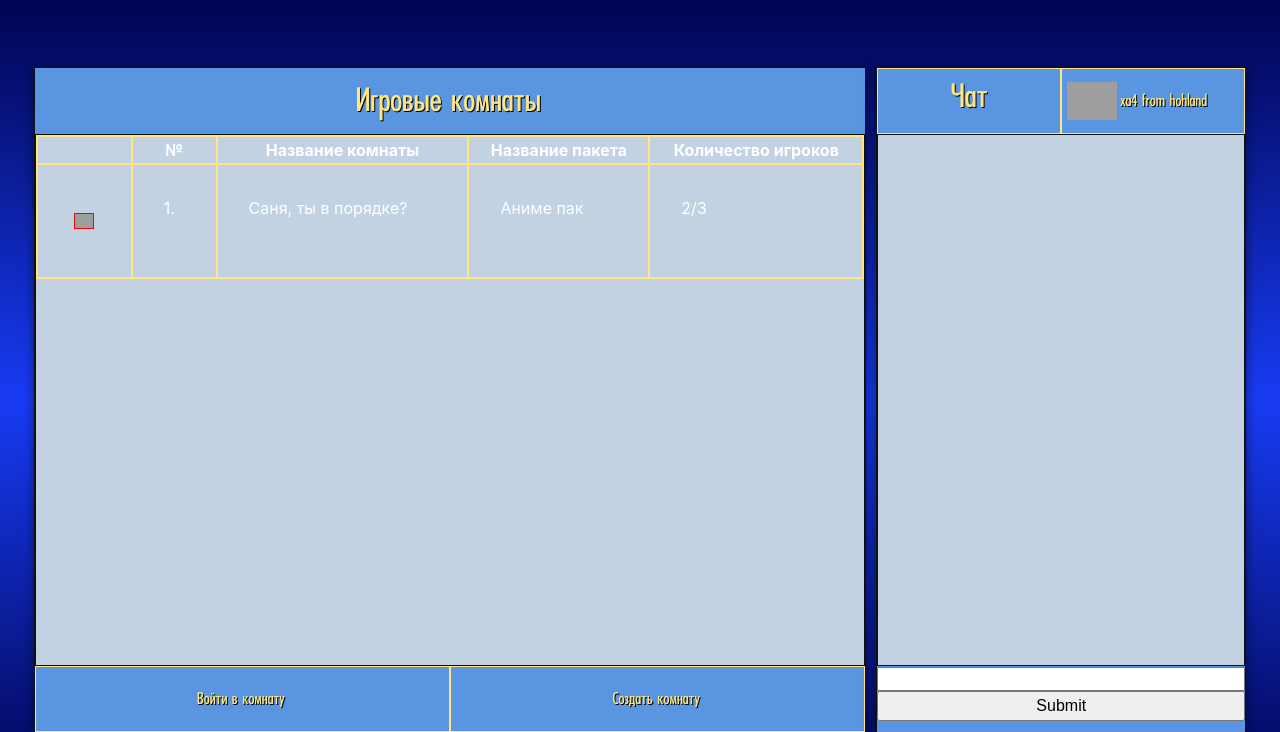
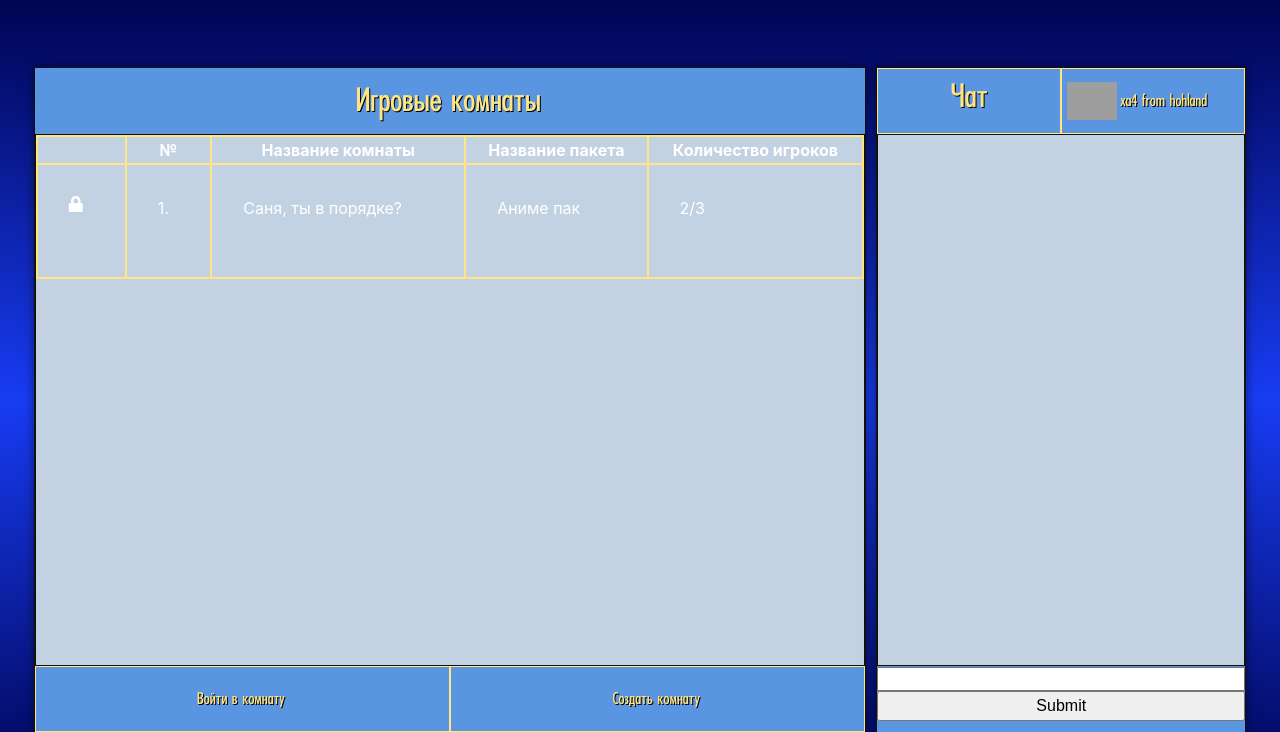
Before and after one commit to gurland/SIGame_web, a Flask app: template templates/game.html in a window 1280 px wide. Shown: the top 732 px of the page. Run offline with Flask 2, Linux system fonts and the light colour scheme; the template is opened without the code that fills it, so the values that code supplies are empty; some libraries are stand-ins or nearby versions; grey boxes are pictures that could not be loaded.

Commit message:
Fix lock glyph

```diff
--- a/templates/game.html
+++ b/templates/game.html
@@ -24,7 +24,7 @@
                                 </tr>
                                 <tr class="room">
                                     <!--<div class="room">-->
-                                        <td><div class="room-el"><img  id="lock-img" src="{{ url_for('static', filename='img/lock.png') }}" alt="Комната защищена паролем" id="locked"></div></td>
+                                        <td><div class="room-el"><i class="fas fa-lock"></i></div></td>
                                         <td><div class="room-el"><span id="room-index">1.</span></div></td>
                                         <td><div class="room-el"><span id="name">Саня, ты в порядке? </span></div></td>
                                         <td><div class="room-el"><span id="package">Аниме пак</span></div></td>
--- a/templates/layout.html
+++ b/templates/layout.html
@@ -7,6 +7,9 @@
           href="https://maxcdn.bootstrapcdn.com/bootstrap/4.0.0-beta.3/css/bootstrap.min.css"
           integrity="sha384-Zug+QiDoJOrZ5t4lssLdxGhVrurbmBWopoEl+M6BdEfwnCJZtKxi1KgxUyJq13dy"
           crossorigin="anonymous">
+
+    <link rel="stylesheet" href="https://use.fontawesome.com/releases/v5.1.0/css/all.css"
+          integrity="sha384-lKuwvrZot6UHsBSfcMvOkWwlCMgc0TaWr+30HWe3a4ltaBwTZhyTEggF5tJv8tbt" crossorigin="anonymous">
 
     <script src="https://code.jquery.com/jquery-3.3.1.min.js"
             integrity="sha256-FgpCb/KJQlLNfOu91ta32o/NMZxltwRo8QtmkMRdAu8="
```
